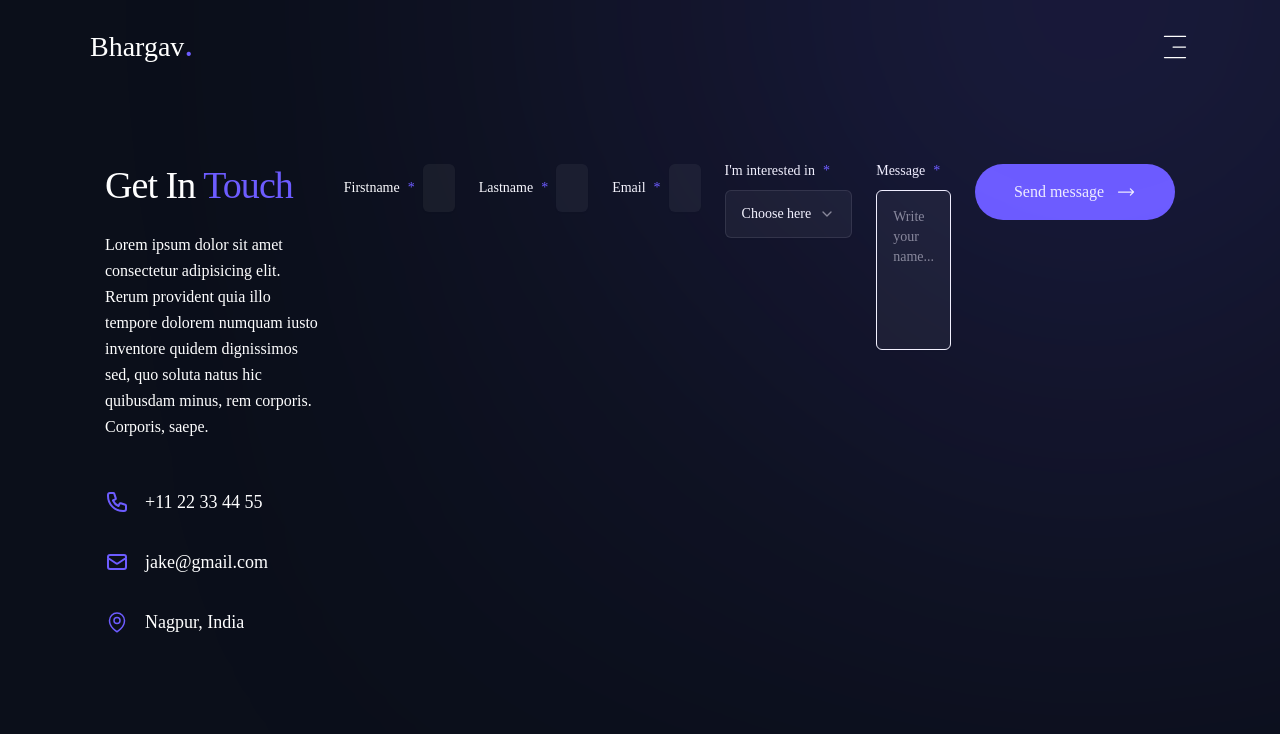
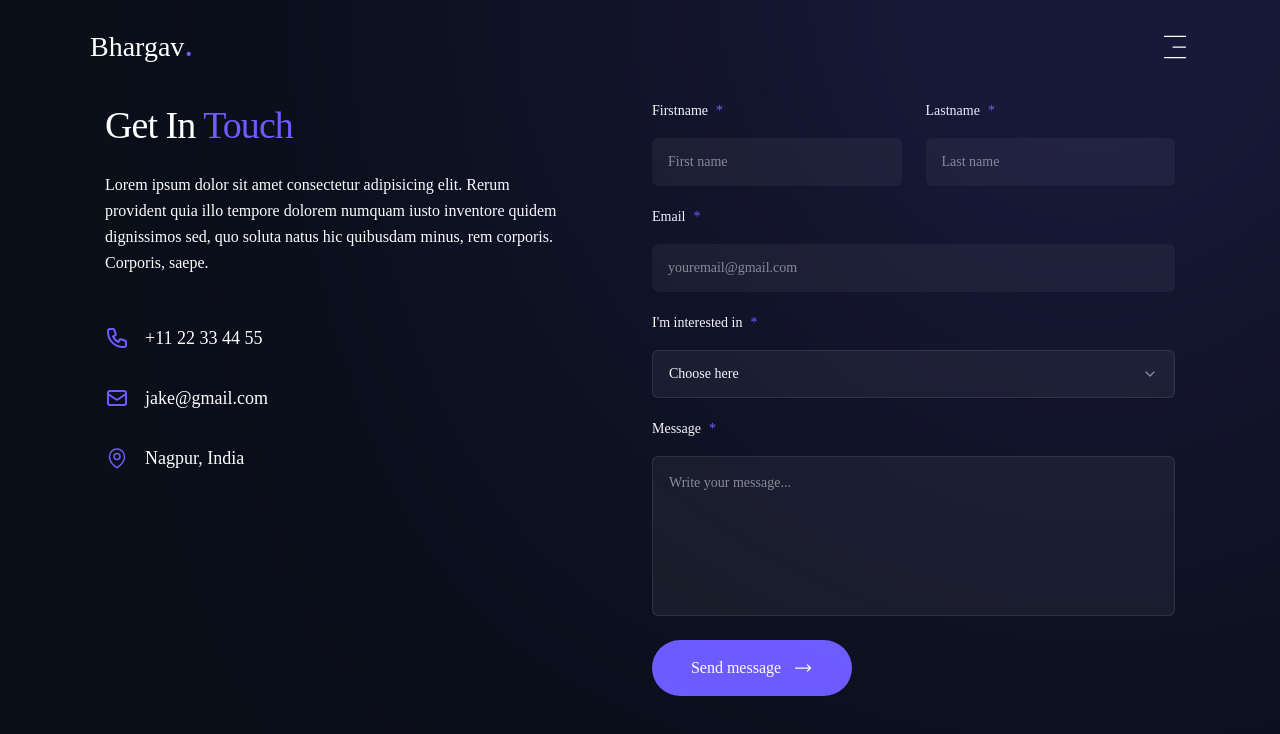
Before and after one commit to BhargavLende15/personal-portfolio, a Next.js app: page /contact in a window 1280 px wide. Shown: the top 734 px of the page. Built offline with nearby package versions, Linux system fonts and the light colour scheme; a web font is replaced by a local one.

Commit message:
commit 22: update18

```diff
--- a/app/contact/page.jsx
+++ b/app/contact/page.jsx
@@ -64,77 +64,74 @@ const Contact = () => {
               </div>
               {/*form*/}
               <div className='flex-1'>
-                <form className='flex flex-col gap-6 items-start'>
-                  <div className='flex flex-col xl:flex-row gap-6 w-full'>
-                    <div className='w-full'>
-                      <Label htmlFor="name">Firstname<span className='text-accent'>*</span>
+                <form className='flex flex-col gap-6 w-full'>
+                  {/* Name Row */}
+                  <div className='flex flex-col xl:flex-row gap-6'>
+                    <div className='flex-1 flex flex-col gap-2'>
+                      <Label htmlFor="firstname">Firstname <span className='text-accent'>*</span></Label>
                       <Input
                         id="firstname"
                         name="firstname"
                         placeholder="First name"
                         required
                       />
-                      </Label>
                     </div>
-
-                    <div className='w-full'>
-                      <Label htmlFor="name">Lastname<span className='text-accent'>*</span>
+                    <div className='flex-1 flex flex-col gap-2'>
+                      <Label htmlFor="lastname">Lastname <span className='text-accent'>*</span></Label>
                       <Input
                         id="lastname"
                         name="lastname"
                         placeholder="Last name"
                         required
                       />
-                      </Label>
+                    </div>
                   </div>
 
-                    <div className='w-full'>
-                      <Label htmlFor="name">Email<span className='text-accent'>*</span>
+                  <div className='flex flex-col gap-2'>
+                    <Label htmlFor="email">Email <span className='text-accent'>*</span></Label>
                     <Input
                       id="email"
                       name="email"
                       placeholder="youremail@gmail.com"
                       required
                     />
-                      </Label>
                   </div>
 
-                    <div className='w-full'>
-                      <Label htmlFor="name">I'm interested in <span className='text-accent'>*</span></Label>
+                  <div className='flex flex-col gap-2'>
+                    <Label htmlFor="service">I'm interested in <span className='text-accent'>*</span></Label>
                     <Select name='service' required>
                       <SelectTrigger
                         id='service'
-                          className="w-full !h-12 bg-white/5 border-white/10 px-4">
+                        className="w-full !h-[48px] bg-white/5 border-white/10 px-4 focus:border-accent focus:ring-accent focus:ring-[1px] outline-none text-base md:text-sm">
                         <SelectValue placeholder="Choose here" />
                       </SelectTrigger>
-                        <SelectContent className="bg-black border-white/20">
+                      <SelectContent className="bg-primary border-white/20 text-white">
                         <SelectItem value="data Science">Data Science</SelectItem>
                         <SelectItem value="webdev">Web Development</SelectItem>
                       </SelectContent>
                     </Select>
                   </div>
-                    <div className='w-full'>
-                      <Label htmlFor="name">Message <span className='text-accent'>*</span>
-                      </Label>
+
+                  <div className='flex flex-col gap-2'>
+                    <Label htmlFor="message">Message <span className='text-accent'>*</span></Label>
                     <Textarea
                       id="message"
                       name='message'
-                        placeholder='Write your name...'
-                        className="min-h-[160px] bg-white/5 border:bg-white/10
+                      placeholder='Write your message...'
+                      className="min-h-[160px] bg-white/5 border-white/10
                       focus-visible:border-accent focus-visible:ring-accent
                       focus-visible:ring-[1px] resize-none p-4 selection:bg-accent
-                        placeholder:text-white/50"
+                      placeholder:text-white/50 text-base md:text-sm outline-none rounded-md"
                     />
                   </div>
+
                   {/* btn */}
-                    <button className='btn btn-lg btn-accent'>
+                  <button className='btn btn-lg btn-accent w-full xl:w-max'>
                     <div className='flex items-center gap-3'>
                       <span className='font-medium'>Send message</span>
                       <HiOutlineArrowLongRight className='text-xl'/>
                     </div>
                   </button>
-
-                  </div>
                 </form>
               </div>
             </div>
```
Lines whose indentation alone changed are shown as unchanged.
